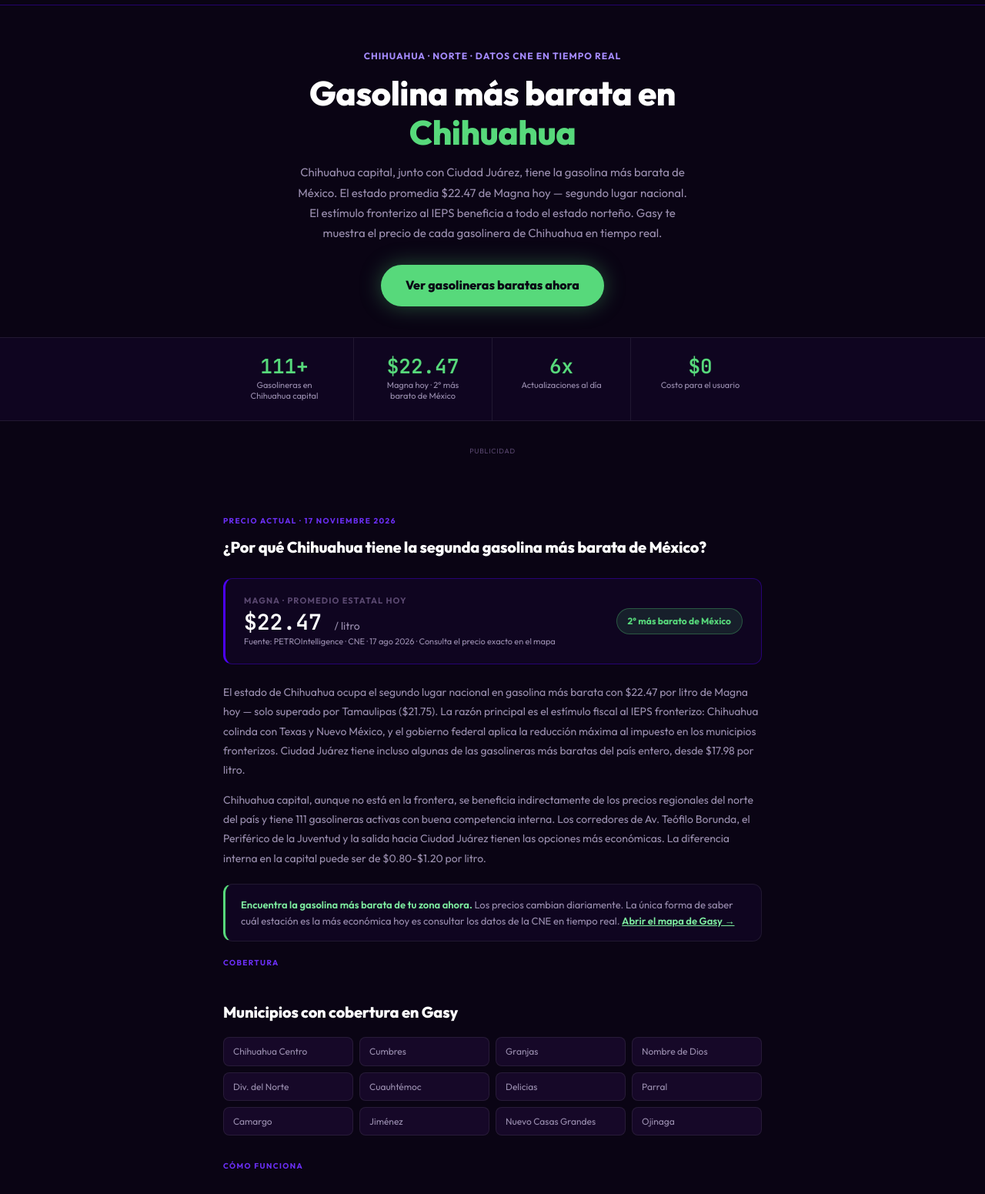
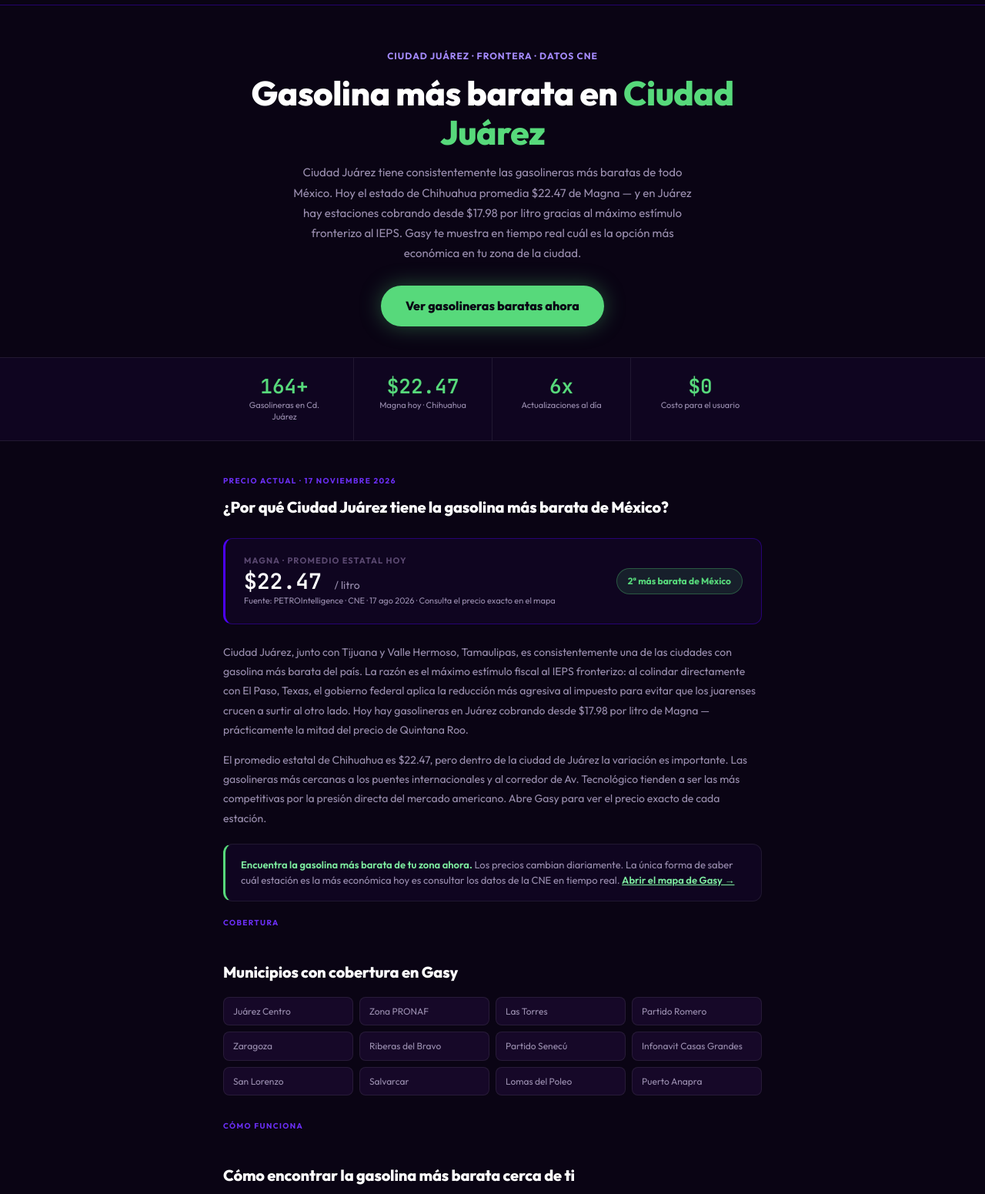
Before and after one commit to enriquemontes919-oss/gasy, a plain HTML site: page ciudad-juarez.html in a window 1280 px wide. Shown: the part 49-1600 px from the top of the page at 77% size. Drawn offline with Linux system fonts and the light colour scheme.

Commit message:
Update ciudad-juarez.html

```diff
--- a/ciudad-juarez.html
+++ b/ciudad-juarez.html
@@ -3,29 +3,28 @@
 <head>
 <meta charset="UTF-8">
 <meta name="viewport" content="width=device-width, initial-scale=1.0">
-<meta name="description" content="Precio gasolina hoy en Chihuahua capital. Encuentra la gasolinera más barata en Chihuahua con datos oficiales CNE en tiempo real. Segunda ciudad más barata de México.">
-<meta name="keywords" content="gasolina barata chihuahua, precio gasolina chihuahua, gasolinera chihuahua barata, precio litro gasolina chihuahua hoy, gasolina chihuahua capital">
+<meta name="description" content="Precio gasolina hoy en Ciudad Juárez. La ciudad con la gasolina más barata de México. Encuentra gasolineras baratas en Juárez con datos CNE en tiempo real.">
+<meta name="keywords" content="gasolina barata ciudad juarez, precio gasolina ciudad juarez, gasolinera juarez barata, precio litro gasolina juarez hoy, gasolina juarez chihuahua">
 <meta name="robots" content="index, follow">
-<meta property="og:title" content="Gasolina más barata en Chihuahua — Gasy">
-<meta property="og:description" content="Precio gasolina hoy en Chihuahua capital. Encuentra la gasolinera más barata en Chihuahua con datos oficiales CNE en tiempo real. Segunda ciudad más barata de México.">
-<meta property="og:url" content="https://gasy.mx/chihuahua-ciudad">
+<meta property="og:title" content="Gasolina más barata en Ciudad Juárez — Gasy">
+<meta property="og:description" content="Precio gasolina hoy en Ciudad Juárez. La ciudad con la gasolina más barata de México. Encuentra gasolineras baratas en Juárez con datos CNE en tiempo real.">
+<meta property="og:url" content="https://gasy.mx/ciudad-juarez">
 <meta property="og:type" content="website">
-<link rel="canonical" href="https://gasy.mx/chihuahua-ciudad">
-<title>Gasolina más barata en Chihuahua — Gasy</title>
+<link rel="canonical" href="https://gasy.mx/ciudad-juarez">
+<title>Gasolina más barata en Ciudad Juárez — Gasy</title>
 <link rel="icon" type="image/png" href="icon.png?v=2">
 <link rel="preconnect" href="https://fonts.googleapis.com">
 <link rel="preconnect" href="https://fonts.gstatic.com" crossorigin>
 <link href="https://fonts.googleapis.com/css2?family=Outfit:wght@300;400;500;600;700;800&family=JetBrains+Mono:wght@400;600&display=swap" rel="stylesheet">
-<script async src="https://pagead2.googlesyndication.com/pagead/js/adsbygoogle.js?client=ca-pub-6670443237202134" crossorigin="anonymous"></script>
 <script type="application/ld+json">
 {
   "@context": "https://schema.org",
   "@type": "WebPage",
-  "name": "Gasolina más barata en Chihuahua",
-  "description": "Precio gasolina hoy en Chihuahua capital. Encuentra la gasolinera más barata en Chihuahua con datos oficiales CNE en tiempo real. Segunda ciudad más barata de México.",
-  "url": "https://gasy.mx/chihuahua-ciudad",
+  "name": "Gasolina más barata en Ciudad Juárez",
+  "description": "Precio gasolina hoy en Ciudad Juárez. La ciudad con la gasolina más barata de México. Encuentra gasolineras baratas en Juárez con datos CNE en tiempo real.",
+  "url": "https://gasy.mx/ciudad-juarez",
   "provider": {"@type": "WebApplication","name": "Gasy","url": "https://gasy.mx"},
-  "breadcrumb": {"@type": "BreadcrumbList","itemListElement": [{"@type": "ListItem","position": 1,"name": "Gasy","item": "https://gasy.mx"},{"@type": "ListItem","position": 2,"name": "Gasolina más barata en Chihuahua","item": "https://gasy.mx/chihuahua-ciudad"}]}
+  "breadcrumb": {"@type": "BreadcrumbList","itemListElement": [{"@type": "ListItem","position": 1,"name": "Gasy","item": "https://gasy.mx"},{"@type": "ListItem","position": 2,"name": "Gasolina más barata en Ciudad Juárez","item": "https://gasy.mx/ciudad-juarez"}]}
 }
 </script>
 <style>
@@ -65,10 +64,6 @@ nav{background:rgba(10,4,20,0.97);backdrop-filter:blur(20px);-webkit-backdrop-fi
 .stat:last-child{border-right:none;}
 .stat-num{font-family:var(--mono);font-size:26px;font-weight:600;color:var(--green);line-height:1;}
 .stat-lbl{font-size:11px;color:var(--text2);margin-top:4px;line-height:1.3;}
-
-/* AD */
-.ad-wrap{max-width:728px;margin:32px auto;padding:0 20px;text-align:center;}
-.ad-label{font-size:9px;color:var(--text3);margin-bottom:4px;letter-spacing:0.08em;text-transform:uppercase;}
 
 /* CONTENT */
 .content{max-width:740px;margin:0 auto;padding:44px 20px 20px;}
@@ -167,57 +162,53 @@ footer a:hover{color:var(--text2);}
   </a>
   <div class="nav-links">
     <a href="/blog.html" class="nav-blog">Blog</a>
-    <a href="/" class="nav-cta"> Ver mapa</a>
+    <a href="https://gasy.mx" class="nav-cta"> Ver mapa</a>
   </div>
 </nav>
 <div class="hero">
-  <div class="hero-eyebrow"> Chihuahua · Norte · Datos CNE en tiempo real</div>
-  <h1>Gasolina más barata en <em>Chihuahua</em></h1>
-  <p>Chihuahua capital, junto con Ciudad Juárez, tiene la gasolina más barata de México. El estado promedia $22.47 de Magna hoy — segundo lugar nacional. El estímulo fronterizo al IEPS beneficia a todo el estado norteño. Gasy te muestra el precio de cada gasolinera de Chihuahua en tiempo real.</p>
-  <a href="/" class="hero-btn"> Ver gasolineras baratas ahora</a>
+  <div class="hero-eyebrow"> Ciudad Juárez · Frontera · Datos CNE</div>
+  <h1>Gasolina más barata en <em>Ciudad Juárez</em></h1>
+  <p>Ciudad Juárez tiene consistentemente las gasolineras más baratas de todo México. Hoy el estado de Chihuahua promedia $22.47 de Magna — y en Juárez hay estaciones cobrando desde $17.98 por litro gracias al máximo estímulo fronterizo al IEPS. Gasy te muestra en tiempo real cuál es la opción más económica en tu zona de la ciudad.</p>
+  <a href="https://gasy.mx" class="hero-btn" target="_blank" rel="noopener"> Ver gasolineras baratas ahora</a>
 </div>
 <div class="stats-bar">
-  <div class="stat"><div class="stat-num">111+</div><div class="stat-lbl">Gasolineras en Chihuahua capital</div></div>
-  <div class="stat"><div class="stat-num">$22.47</div><div class="stat-lbl">Magna hoy · 2° más barato de México</div></div>
+  <div class="stat"><div class="stat-num">164+</div><div class="stat-lbl">Gasolineras en Cd. Juárez</div></div>
+  <div class="stat"><div class="stat-num">$22.47</div><div class="stat-lbl">Magna hoy · Chihuahua</div></div>
   <div class="stat"><div class="stat-num">6x</div><div class="stat-lbl">Actualizaciones al día</div></div>
   <div class="stat"><div class="stat-num">$0</div><div class="stat-lbl">Costo para el usuario</div></div>
 </div>
-<div class="ad-wrap">
-  <div class="ad-label">Publicidad</div>
-  <ins class="adsbygoogle" style="display:block" data-ad-client="ca-pub-6670443237202134" data-ad-slot="6618539960" data-ad-format="auto" data-full-width-responsive="true"></ins>
-  <script>(adsbygoogle = window.adsbygoogle || []).push({});</script>
 </div>
 <div class="content">
   <span class="section-label">Precio actual · 17 noviembre 2026</span>
-  <h2>¿Por qué Chihuahua tiene la segunda gasolina más barata de México?</h2>
+  <h2>¿Por qué Ciudad Juárez tiene la gasolina más barata de México?</h2>
   <div class="price-banner">
     <div>
       <div class="price-banner-label">Magna · Promedio estatal hoy</div>
       <div class="price-banner-val">$22.47 <span style="font-size:14px;color:var(--text2);font-family:var(--sans);font-weight:400;">/ litro</span></div>
       <div class="price-banner-sub">Fuente: PETROIntelligence · CNE · 17 ago 2026 · Consulta el precio exacto en el mapa</div>
     </div>
-    <div class="price-banner-badge">2° más barato de México</div>
+    <div class="price-banner-badge">2ª más barata de México</div>
   </div>
-  <p>El estado de Chihuahua ocupa el segundo lugar nacional en gasolina más barata con $22.47 por litro de Magna hoy — solo superado por Tamaulipas ($21.75). La razón principal es el estímulo fiscal al IEPS fronterizo: Chihuahua colinda con Texas y Nuevo México, y el gobierno federal aplica la reducción máxima al impuesto en los municipios fronterizos. Ciudad Juárez tiene incluso algunas de las gasolineras más baratas del país entero, desde $17.98 por litro.</p>
-  <p>Chihuahua capital, aunque no está en la frontera, se beneficia indirectamente de los precios regionales del norte del país y tiene 111 gasolineras activas con buena competencia interna. Los corredores de Av. Teófilo Borunda, el Periférico de la Juventud y la salida hacia Ciudad Juárez tienen las opciones más económicas. La diferencia interna en la capital puede ser de $0.80-$1.20 por litro.</p>
+  <p>Ciudad Juárez, junto con Tijuana y Valle Hermoso, Tamaulipas, es consistentemente una de las ciudades con gasolina más barata del país. La razón es el máximo estímulo fiscal al IEPS fronterizo: al colindar directamente con El Paso, Texas, el gobierno federal aplica la reducción más agresiva al impuesto para evitar que los juarenses crucen a surtir al otro lado. Hoy hay gasolineras en Juárez cobrando desde $17.98 por litro de Magna — prácticamente la mitad del precio de Quintana Roo.</p>
+  <p>El promedio estatal de Chihuahua es $22.47, pero dentro de la ciudad de Juárez la variación es importante. Las gasolineras más cercanas a los puentes internacionales y al corredor de Av. Tecnológico tienden a ser las más competitivas por la presión directa del mercado americano. Abre Gasy para ver el precio exacto de cada estación.</p>
   <div class="callout">
     <strong> Encuentra la gasolina más barata de tu zona ahora.</strong> Los precios cambian diariamente. La única forma de saber cuál estación es la más económica hoy es consultar los datos de la CNE en tiempo real. <a href="/" style="color:#7eeea0;font-weight:600;">Abrir el mapa de Gasy &#8594;</a>
   </div>
   <span class="section-label">Cobertura</span>
   <h2>Municipios con cobertura en Gasy</h2>
   <div class="colonias">
-    <div class="colonia-tag"> Chihuahua Centro</div>
-    <div class="colonia-tag"> Cumbres</div>
-    <div class="colonia-tag"> Granjas</div>
-    <div class="colonia-tag"> Nombre de Dios</div>
-    <div class="colonia-tag"> Div. del Norte</div>
-    <div class="colonia-tag"> Cuauhtémoc</div>
-    <div class="colonia-tag"> Delicias</div>
-    <div class="colonia-tag"> Parral</div>
-    <div class="colonia-tag"> Camargo</div>
-    <div class="colonia-tag"> Jiménez</div>
-    <div class="colonia-tag"> Nuevo Casas Grandes</div>
-    <div class="colonia-tag"> Ojinaga</div>
+    <div class="colonia-tag"> Juárez Centro</div>
+    <div class="colonia-tag"> Zona PRONAF</div>
+    <div class="colonia-tag"> Las Torres</div>
+    <div class="colonia-tag"> Partido Romero</div>
+    <div class="colonia-tag"> Zaragoza</div>
+    <div class="colonia-tag"> Riberas del Bravo</div>
+    <div class="colonia-tag"> Partido Senecú</div>
+    <div class="colonia-tag"> Infonavit Casas Grandes</div>
+    <div class="colonia-tag"> San Lorenzo</div>
+    <div class="colonia-tag"> Salvarcar</div>
+    <div class="colonia-tag"> Lomas del Poleo</div>
+    <div class="colonia-tag"> Puerto Anapra</div>
   </div>
   <span class="section-label">Cómo funciona</span>
   <h2>Cómo encontrar la gasolina más barata cerca de ti</h2>
@@ -253,8 +244,8 @@ footer a:hover{color:var(--text2);}
   <h2>Preguntas frecuentes</h2>
   <div class="faq">
     <div class="faq-item">
-      <div class="faq-q">¿La gasolina en Chihuahua capital es igual de barata que en Ciudad Juárez?</div>
-      <div class="faq-a">No exactamente. Ciudad Juárez, por estar en la frontera, tiene el máximo estímulo fronterizo y puede tener gasolineras desde $17.98. Chihuahua capital también es muy barata ($22.47 de promedio estatal) pero no llega a los mínimos de Juárez. Ambas son de las más baratas del país.</div>
+      <div class="faq-q">¿Vale la pena cruzar de El Paso a Juárez solo a cargar gasolina?</div>
+      <div class="faq-a">Al revés: muchos habitantes de El Paso cruzan a Juárez a cargar gasolina porque en México puede ser $5-6 dólares por galón más barato. El flujo es de EE.UU. hacia México en esta frontera, al contrario de Tijuana.</div>
     </div>
     <div class="faq-item">
       <div class="faq-q">¿Con qué frecuencia se actualizan los precios?</div>
@@ -274,15 +265,11 @@ footer a:hover{color:var(--text2);}
     </div>
   </div>
 </div>
-<div class="ad-wrap">
-  <div class="ad-label">Publicidad</div>
-  <ins class="adsbygoogle" style="display:block" data-ad-client="ca-pub-6670443237202134" data-ad-slot="7057523667" data-ad-format="auto" data-full-width-responsive="true"></ins>
-  <script>(adsbygoogle = window.adsbygoogle || []).push({});</script>
 </div>
 <div class="cta-bottom">
-  <h2>Encuentra la gasolina más barata<br>en Chihuahua ahora</h2>
-  <p>Segunda gasolina más barata de México. Gratis, sin registro.</p>
-  <a href="/" class="hero-btn"> Abrir Gasy ahora</a>
+  <h2>Encuentra la gasolina más barata<br>en Ciudad Juárez ahora</h2>
+  <p>La ciudad con la gasolina más barata de México. Gratis, sin registro.</p>
+  <a href="https://gasy.mx" class="hero-btn" target="_blank" rel="noopener"> Abrir Gasy ahora</a>
   <div class="cities" style="margin-top:28px;">
     <a href="/ciudad-de-mexico" class="city-link">CDMX</a>
     <a href="/guadalajara" class="city-link">Guadalajara</a>
```
